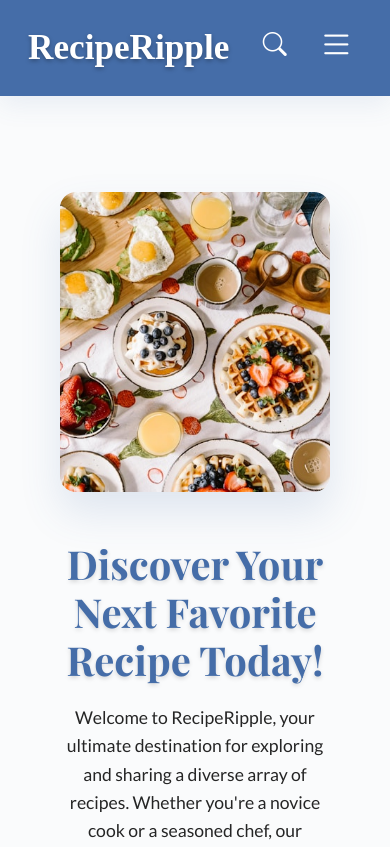
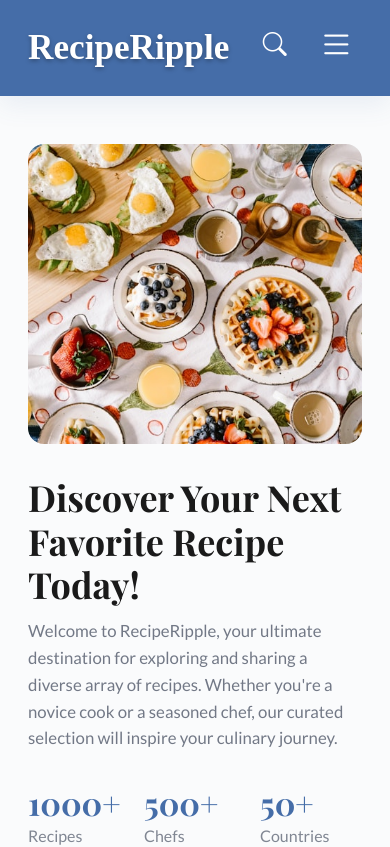
Before and after one commit to dhokabhoomi/Recipe-Book, a React (Vite) app: page / in a window 390 px wide. Shown: the top 847 px of the page. Built offline with nearby package versions, Linux system fonts and the light colour scheme; no server answers; a web font is replaced by a local one.

Commit message:
Improved UI

```diff
--- a/src/components/HeroHeader.css
+++ b/src/components/HeroHeader.css
@@ -1,81 +1,85 @@
 .hero-banner {
-  padding: 4rem 0;
+  padding: 1rem 0;
   position: relative;
   overflow: hidden;
 }
 
 .hero-content {
-  display: grid;
-  grid-template-columns: 1fr 1fr;
-  gap: 3rem;
-  align-items: center;
-  position: relative;
-  z-index: 1;
-  padding: 0 2rem;
+  display: flex;
+  justify-content: space-between;
+  gap: 2rem;
+  align-items: start;
+  flex-wrap: wrap;
+}
+
+.hero-text {
+  flex: 1;
+  max-width: 600px;
 }
 
 .hero-text h1 {
   font-family: var(--heading-font);
-  font-size: 3.25rem;
+  font-size: 3rem;
   font-weight: 700;
-  margin-bottom: 1.25rem;
+  margin-bottom: 0.75rem;
   line-height: 1.2;
-  color: var(--primary-color);
-  text-shadow: 0 2px 4px rgba(0, 0, 0, 0.15);
+  color: var(--heading-color);
 }
 
 .hero-text p {
   font-size: 1.25rem;
   line-height: 1.6;
-  color: var(--text-color);
+  color: var(--text-lighter);
   opacity: 0.95;
   margin-bottom: 2rem;
-  max-width: 600px;
 }
 
 .hero-image {
-  position: relative;
+  flex: 1;
+  display: flex;
+  justify-content: center;
 }
 
 .hero-image img {
-  width: 100%;
-  height: 400px;
+  max-width: 100%;
+  height: 420px;
   object-fit: cover;
   border-radius: var(--border-radius-lg);
-  box-shadow: var(--shadow-heavy);
 }
 
 .hero-stats {
   display: flex;
   justify-content: flex-start;
-  flex-wrap: wrap;
-  gap: 2.5rem;
+  flex-wrap: nowrap;
+  gap: 2rem;
   margin-top: 2rem;
   color: var(--primary-color);
 }
 
 .stat-item {
-  text-align: center;
+  text-align: start;
   min-width: 100px;
 }
 
 .stat-number {
-  font-size: 2.3rem;
+  font-size: 3rem;
   font-weight: 700;
-  color: var(--primary-color);
+  font-family: var(--heading-font);
+  color: var(--heading-color);
   line-height: 1.2;
 }
 
 .stat-label {
-  font-size: 1.05rem;
+  color: #6b7280;
+  font-size: 1.125rem;
   opacity: 0.85;
-  margin-top: 0.25rem;
   display: block;
 }
 
+/* Tablet */
 @media (max-width: 1024px) {
   .hero-text h1 {
-    font-size: 2.8rem;
+    font-size: 2rem;
   }
 
   .hero-text p {
@@ -83,31 +87,50 @@
   }
 
   .hero-stats {
-    justify-content: center;
+    justify-content: flex-start;
   }
 }
 
+/* Mobile */
 @media (max-width: 768px) {
   .hero-content {
-    grid-template-columns: 1fr;
-    text-align: center;
+    flex-direction: column;
+    align-items: center;
+    text-align: start;
+  }
+
+  .hero-text {
+    max-width: 100%;
   }
 
   .hero-text h1 {
-    font-size: 2.5rem;
+    font-size: 2.25rem;
   }
 
   .hero-text p {
-    font-size: 1.1rem;
-    margin: 0 auto;
+    font-size: 1.05rem;
+    margin: 0 auto 2rem;
+  }
+
+  .hero-stats {
+    justify-content: start;
+    gap: 1rem;
+  }
+
+  .stat-item {
+    text-align: start;
+  }
+
+  .stat-number {
+    font-size: 2rem;
+  }
+
+  .stat-label {
+    font-size: 1rem;
   }
 
   .hero-image img {
-    height: 300px;
-  }
-
-  .hero-stats {
-    justify-content: center;
-    gap: 2rem;
+    width: 100%;
+    max-height: 300px;
   }
 }
--- a/src/components/HeroHeader.jsx
+++ b/src/components/HeroHeader.jsx
@@ -16,7 +16,7 @@ function HeroHeader() {
         <div className="container">
           <div className="hero-content">
             <div className="hero-image">
-              <img src="/herobanner.jpg" alt="Delicious food" loading="lazy" />
+              <img src="/herobanner.jpg" alt="Delicious food" />
             </div>
             <div className="hero-text">
               <h1>Discover Your Next Favorite Recipe Today!</h1>
```
